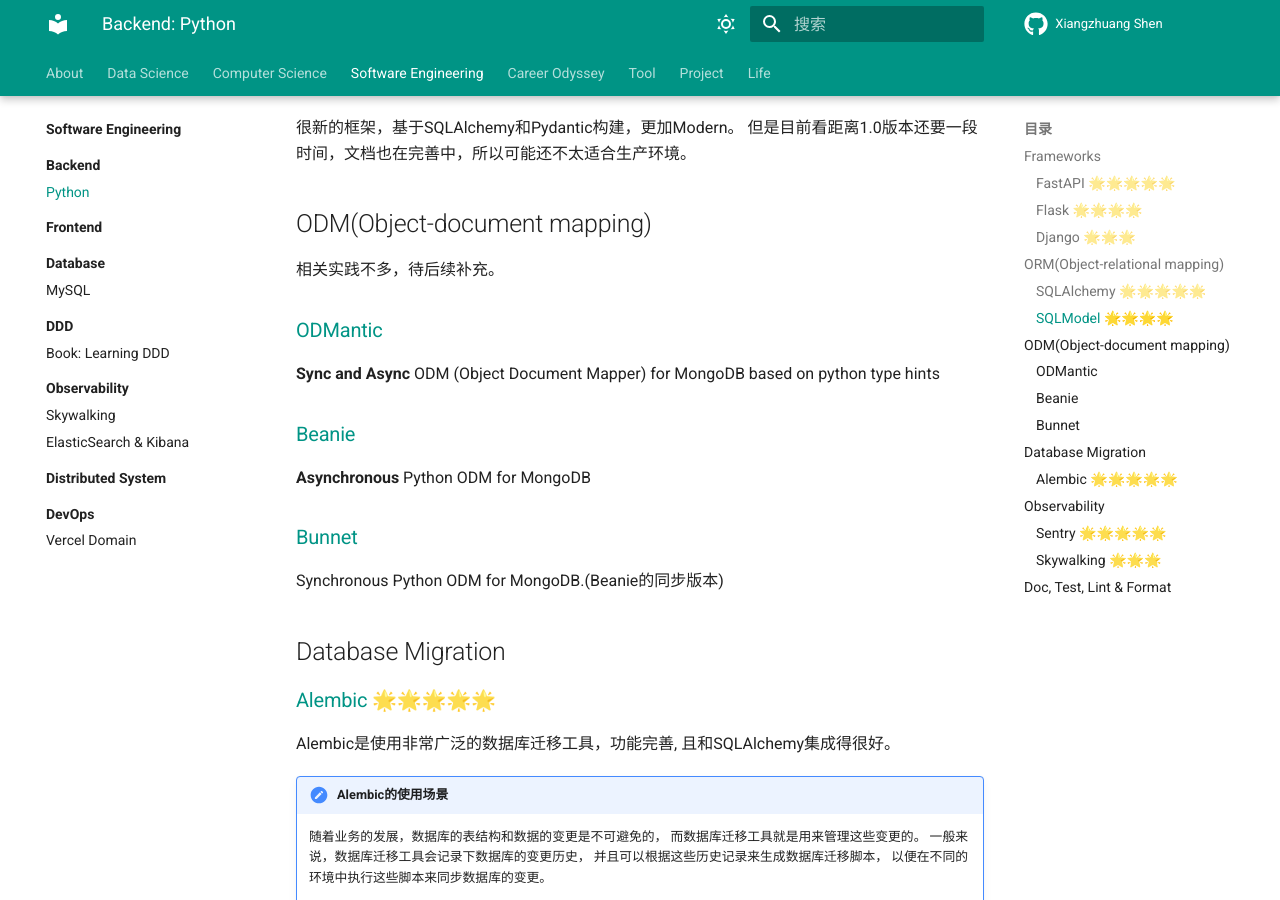
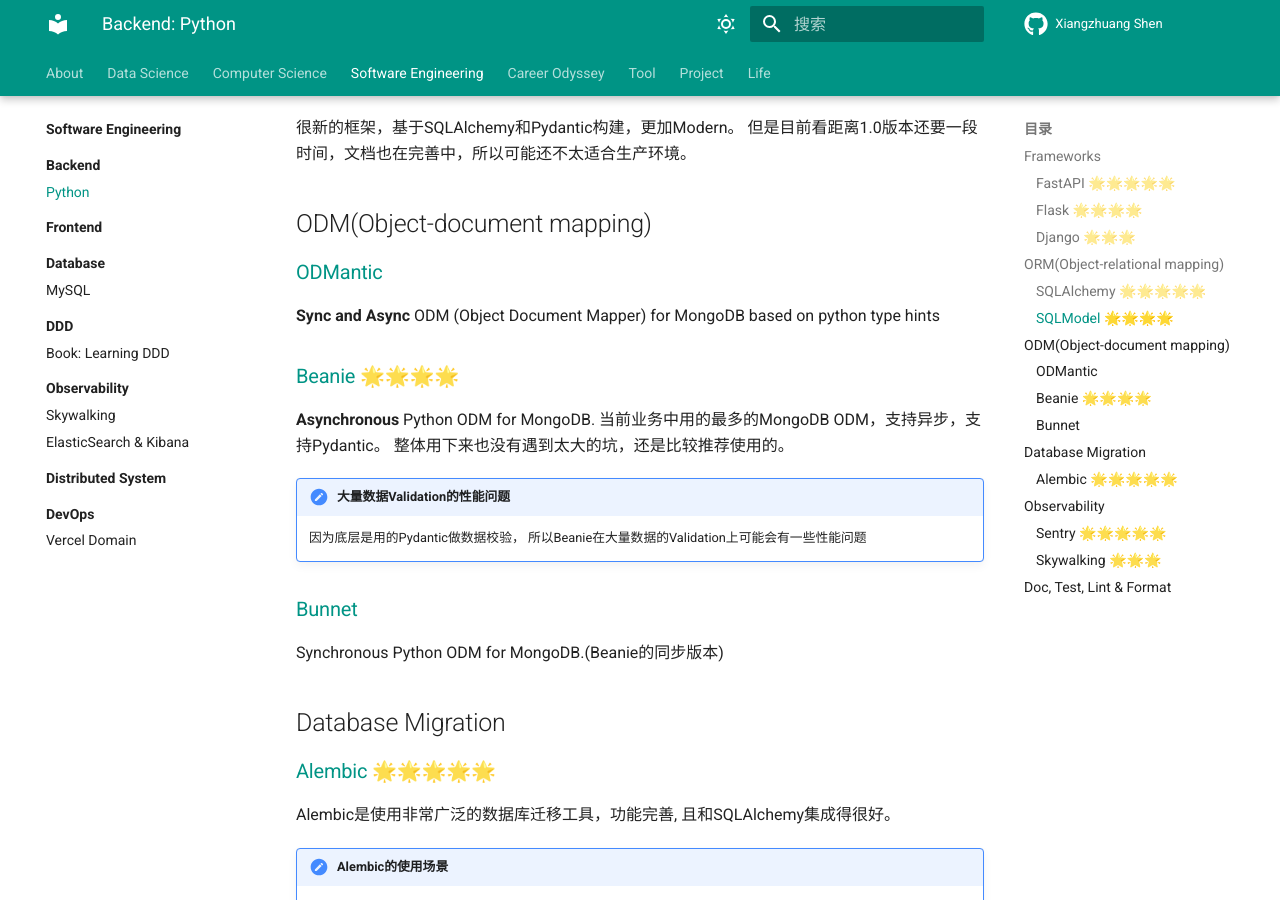
Before and after one commit to shenxiangzhuang/shenxiangzhuang.github.io, an MkDocs documentation site: the page built from docs/se/backend/python/index.md, in a window 1280 px wide and 900 px high, scrolled down 734 px. Built offline with MkDocs 1.6.1 and Material for MkDocs 9.7.7, drawn with Linux system fonts in a browser that asks for light colours; comment, search, counter and statistics services are not loaded.

Commit message:
add: odm Beanie (#112)

```diff
--- a/docs/se/backend/python/index.md
+++ b/docs/se/backend/python/index.md
@@ -24,13 +24,19 @@
 
 ## ODM(Object-document mapping)
 
-相关实践不多，待后续补充。
-
 ### [ODMantic](https://github.com/art049/odmantic)
 **Sync and Async** ODM (Object Document Mapper) for MongoDB based on python type hints
 
-### [Beanie](https://github.com/roman-right/beanie)
-**Asynchronous** Python ODM for MongoDB
+### [Beanie](https://github.com/roman-right/beanie) 🌟🌟🌟🌟
+**Asynchronous** Python ODM for MongoDB.
+当前业务中用的最多的MongoDB ODM，支持异步，支持Pydantic。
+整体用下来也没有遇到太大的坑，还是比较推荐使用的。
+
+!!! note "大量数据Validation的性能问题"
+
+    因为底层是用的Pydantic做数据校验，
+    所以Beanie在大量数据的Validation上可能会有一些性能问题
+
 
 ### [Bunnet](https://github.com/roman-right/bunnet)
 Synchronous Python ODM for MongoDB.(Beanie的同步版本)
```
